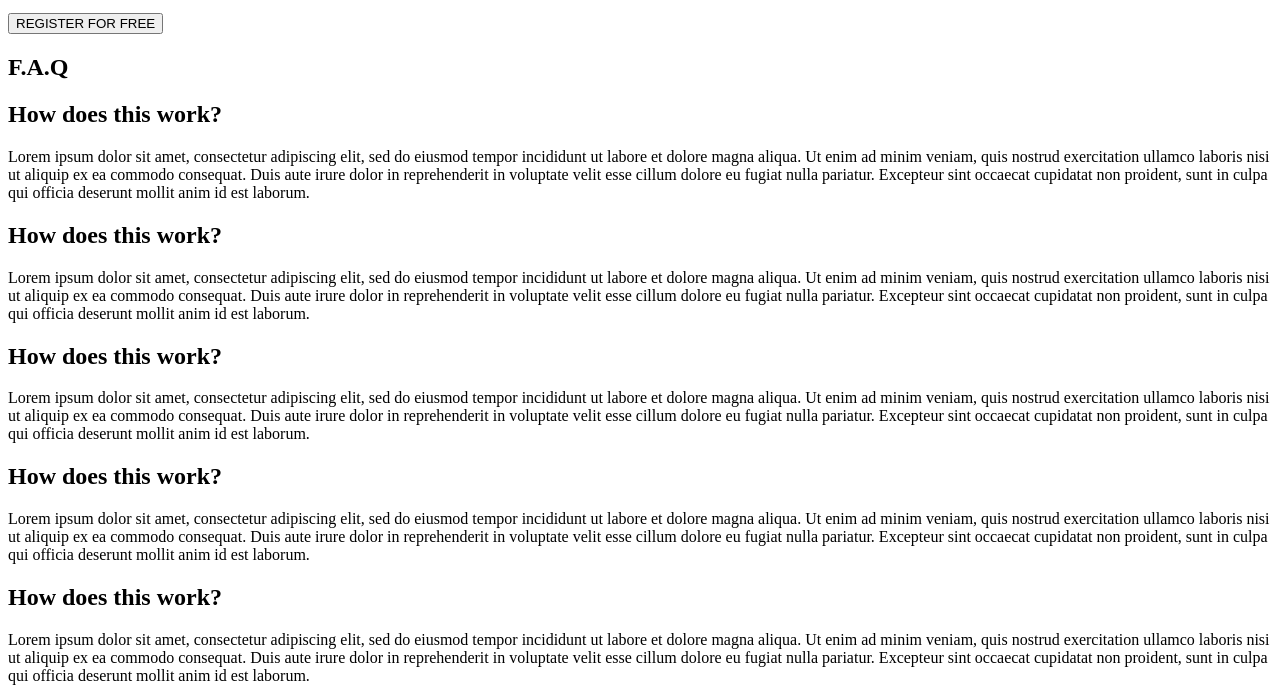
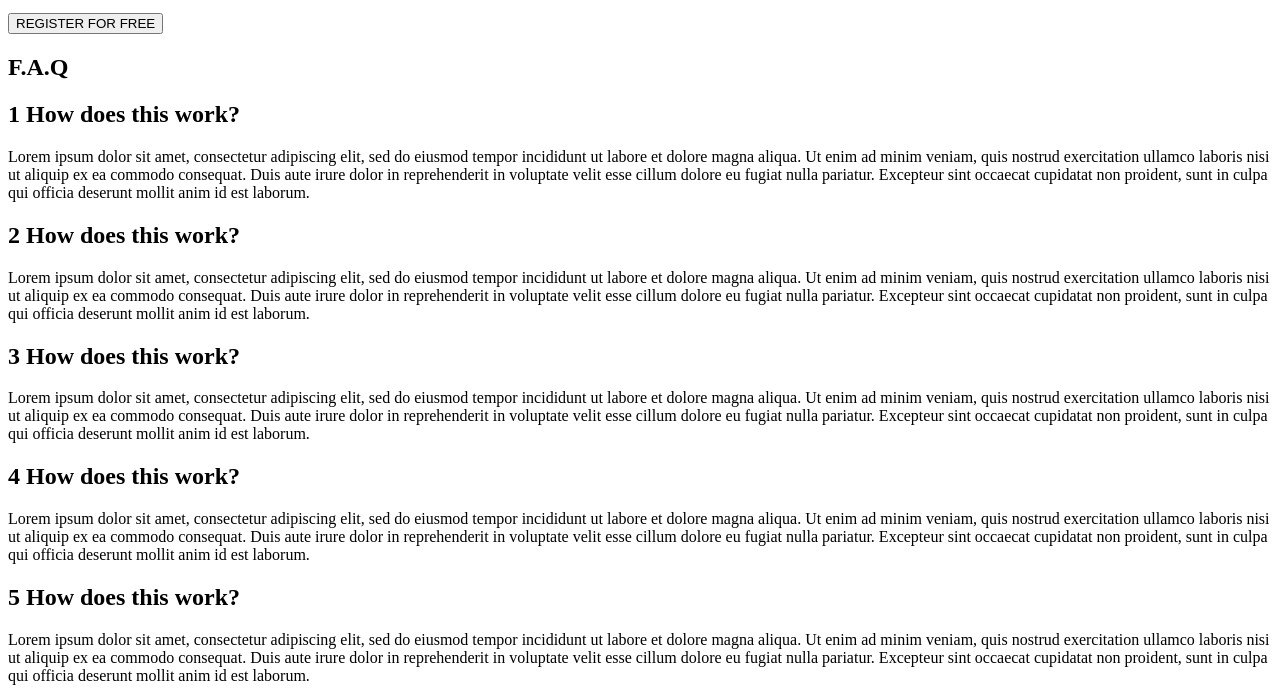
Before and after one commit to EveBaker/holbertonschool-web-development, a plain HTML site: page html_advanced/index.html in a window 1280 px wide. Shown: the part 2741-3439 px from the top of the page. Drawn offline with Linux system fonts and the light colour scheme.

Commit message:
finished

```diff
--- a/html_advanced/index.html
+++ b/html_advanced/index.html
@@ -193,27 +193,27 @@
         <h1>F.A.Q</h1>
             <div>
             <div>
-                <h2>How does this work?</h2>
+                <h2>1 How does this work?</h2>
                 <p>Lorem ipsum dolor sit amet, consectetur adipiscing elit, sed do eiusmod tempor incididunt ut labore et dolore magna aliqua. Ut enim ad minim veniam, quis nostrud exercitation ullamco laboris nisi ut aliquip ex ea commodo consequat. Duis aute irure dolor in reprehenderit in voluptate velit esse cillum dolore eu fugiat nulla pariatur. Excepteur sint occaecat cupidatat non proident, sunt in culpa qui officia deserunt mollit anim id est laborum.</p>
             </div>
         </div>
             <div>
-                <h2>How does this work?</h2>
+                <h2>2 How does this work?</h2>
                 <p>Lorem ipsum dolor sit amet, consectetur adipiscing elit, sed do eiusmod tempor incididunt ut labore et dolore magna aliqua. Ut enim ad minim veniam, quis nostrud exercitation ullamco laboris nisi ut aliquip ex ea commodo consequat. Duis aute irure dolor in reprehenderit in voluptate velit esse cillum dolore eu fugiat nulla pariatur. Excepteur sint occaecat cupidatat non proident, sunt in culpa qui officia deserunt mollit anim id est laborum.</p>
             </div>
         </div>
             <div>
-            <h2>How does this work?</h2>
+            <h2>3 How does this work?</h2>
             <p>Lorem ipsum dolor sit amet, consectetur adipiscing elit, sed do eiusmod tempor incididunt ut labore et dolore magna aliqua. Ut enim ad minim veniam, quis nostrud exercitation ullamco laboris nisi ut aliquip ex ea commodo consequat. Duis aute irure dolor in reprehenderit in voluptate velit esse cillum dolore eu fugiat nulla pariatur. Excepteur sint occaecat cupidatat non proident, sunt in culpa qui officia deserunt mollit anim id est laborum.</p>
             </div>
         </div>
             <div>
-                <h2>How does this work?</h2>
+                <h2>4 How does this work?</h2>
                 <p>Lorem ipsum dolor sit amet, consectetur adipiscing elit, sed do eiusmod tempor incididunt ut labore et dolore magna aliqua. Ut enim ad minim veniam, quis nostrud exercitation ullamco laboris nisi ut aliquip ex ea commodo consequat. Duis aute irure dolor in reprehenderit in voluptate velit esse cillum dolore eu fugiat nulla pariatur. Excepteur sint occaecat cupidatat non proident, sunt in culpa qui officia deserunt mollit anim id est laborum.</p>
             </div>
         </div>
             <div>
-                <h2>How does this work?</h2>
+                <h2>5 How does this work?</h2>
                 <p>Lorem ipsum dolor sit amet, consectetur adipiscing elit, sed do eiusmod tempor incididunt ut labore et dolore magna aliqua. Ut enim ad minim veniam, quis nostrud exercitation ullamco laboris nisi ut aliquip ex ea commodo consequat. Duis aute irure dolor in reprehenderit in voluptate velit esse cillum dolore eu fugiat nulla pariatur. Excepteur sint occaecat cupidatat non proident, sunt in culpa qui officia deserunt mollit anim id est laborum.</p>
             </div>
         </div>
```
